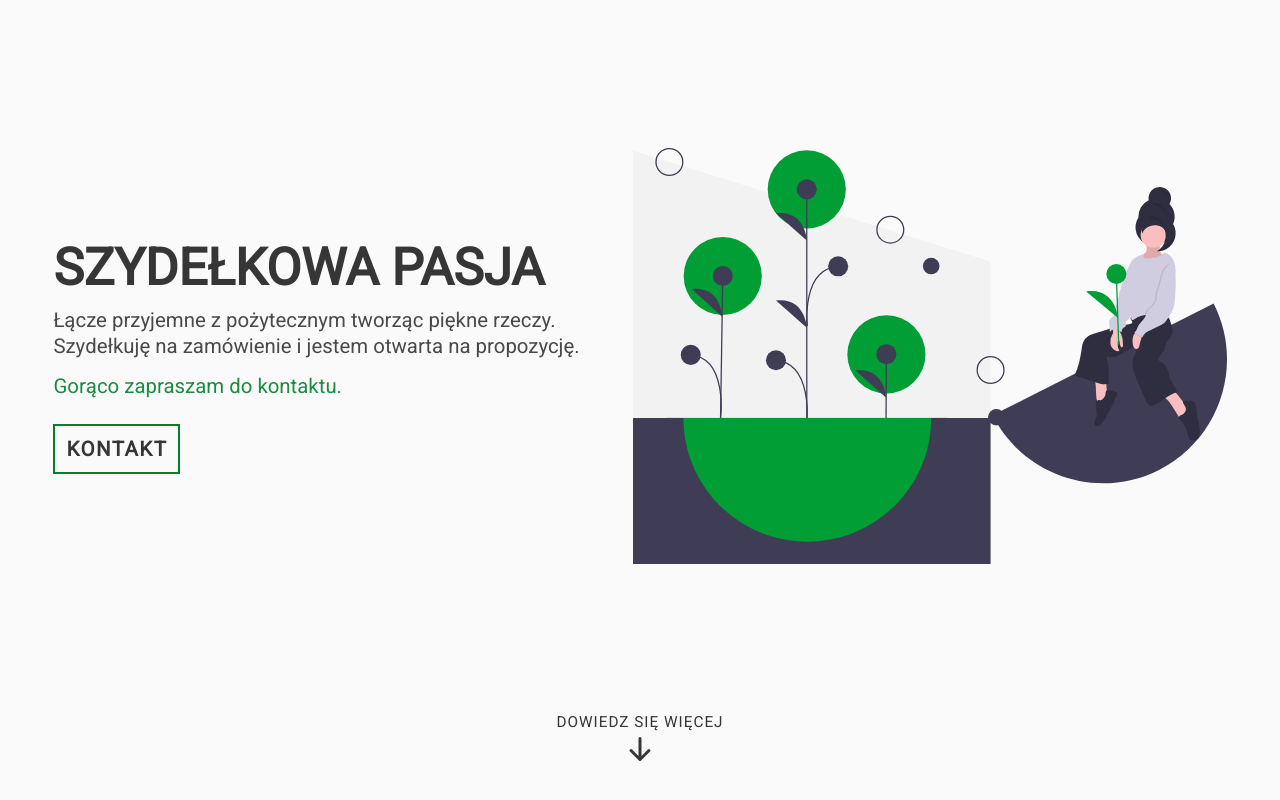
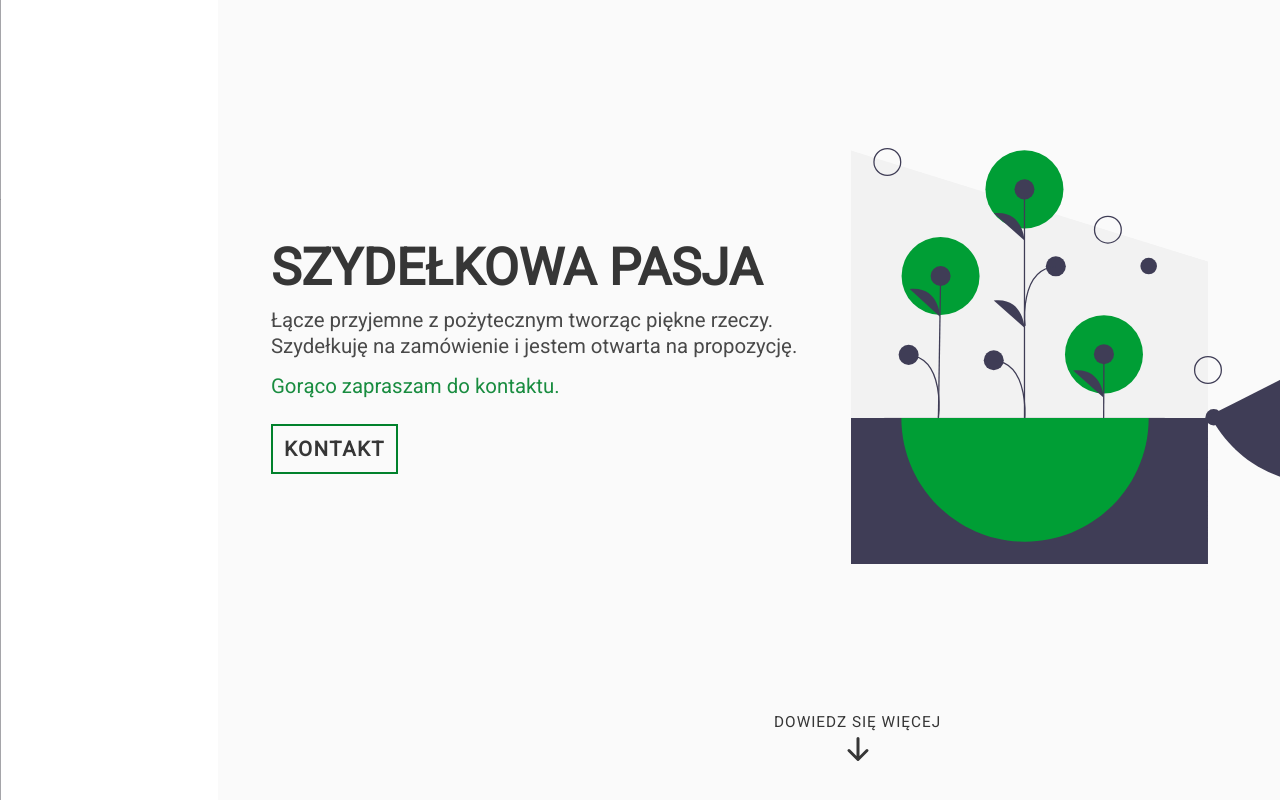
Before and after one commit to ajiiz/niteczki-daneczki-website, a React (Create React App) app in the folder niteczki-daneczki-website/: page / in a window 1280 px wide. Built offline with nearby package versions, Linux system fonts and the light colour scheme.

Commit message:
Imported and added Workpage to Pages

```diff
--- a/niteczki-daneczki-website/src/Components/Pages.js
+++ b/niteczki-daneczki-website/src/Components/Pages.js
@@ -1,10 +1,12 @@
 import Homepage from "./Home"
+import Workpage from "./Work"
 
 const Pages = () => {
     return (
-        <>
+        <div>
             <Homepage />
-        </>
+            <Workpage />
+        </div>
     )
 }
 
```
